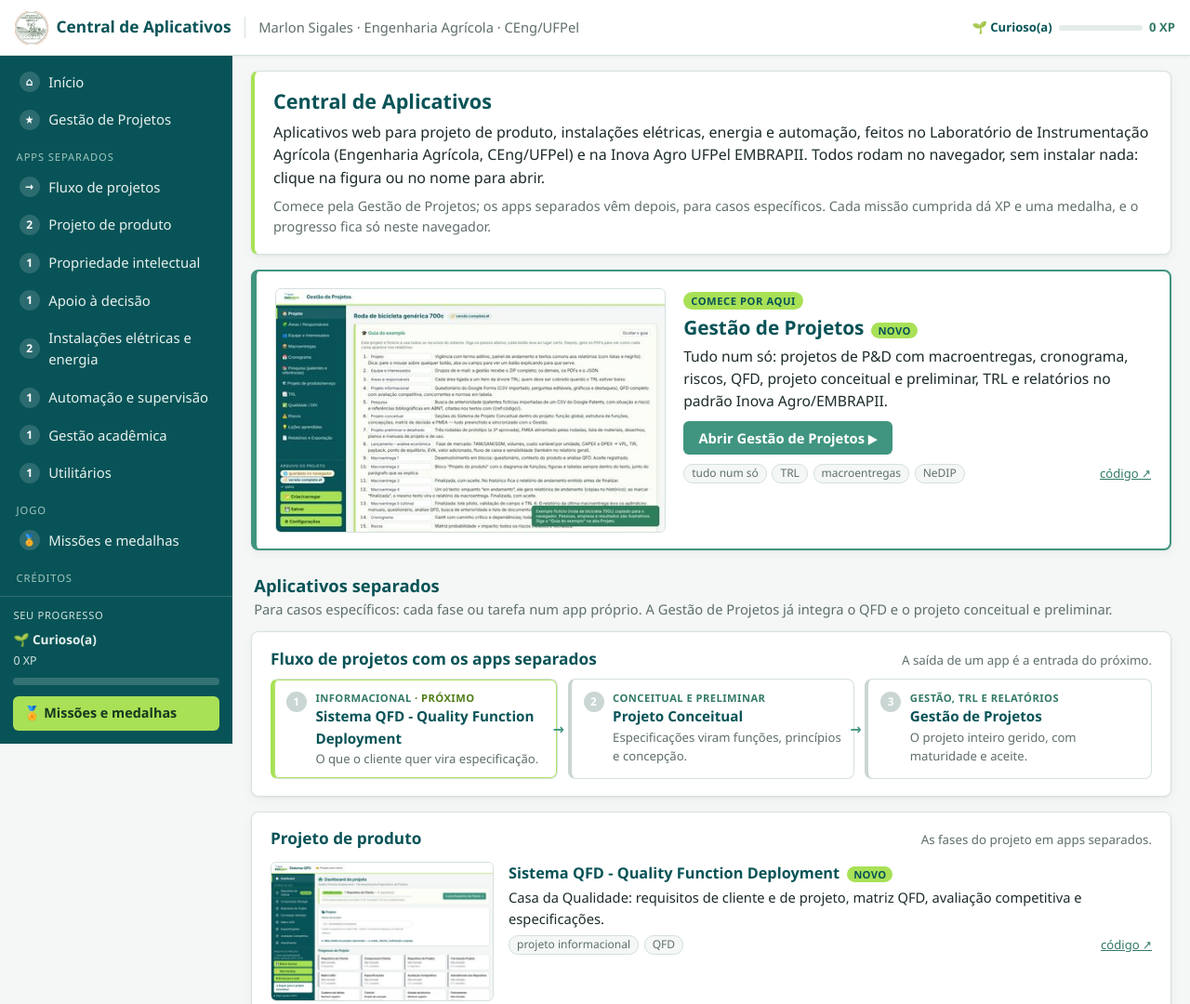
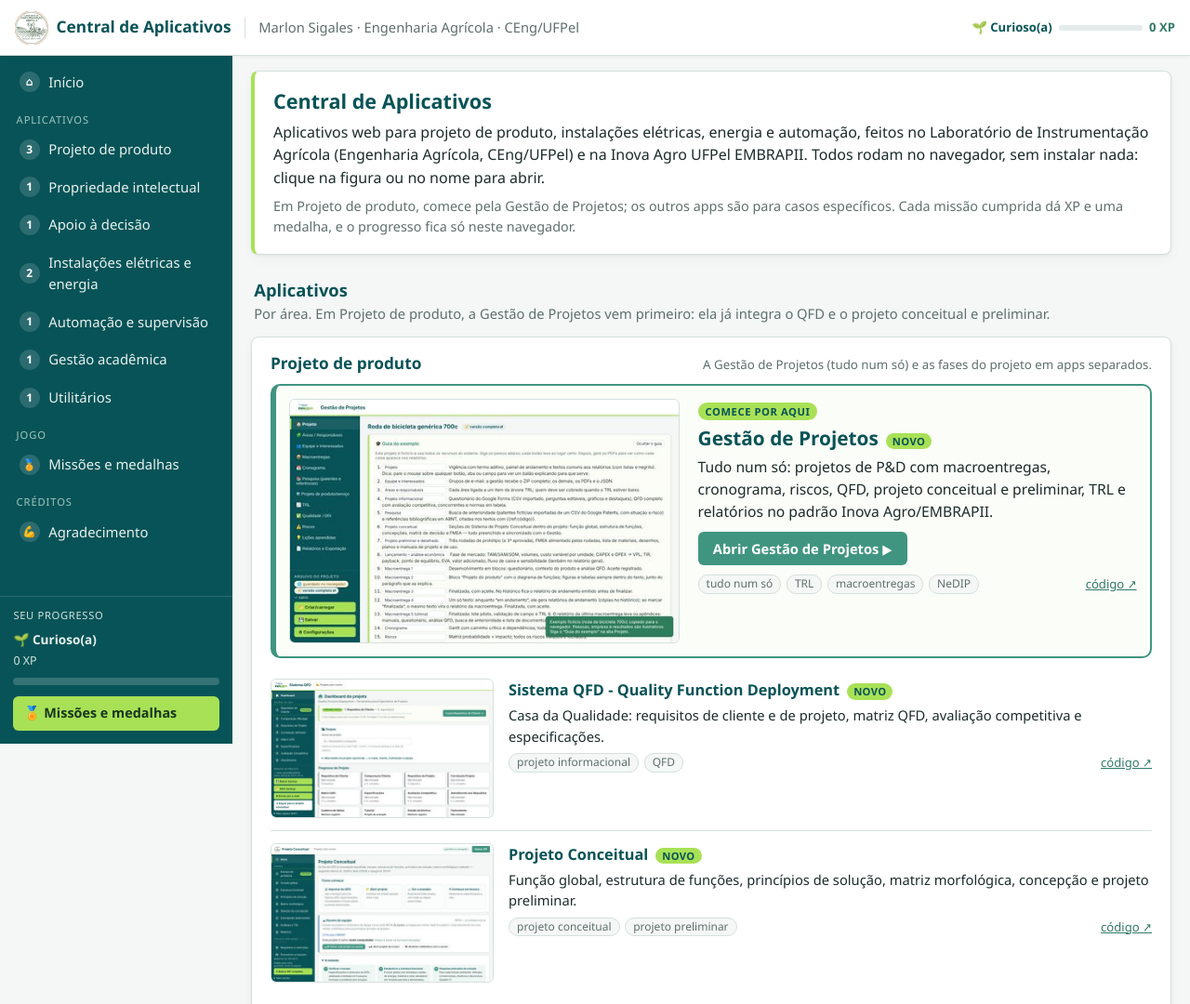
Before and after one commit to MarlonSigales/central-de-aplicativos, a plain HTML site: page index.html in a window 1280 px wide. Shown: the top 1080 px of the page at 93% size. Drawn offline with Linux system fonts and the light colour scheme.

Commit message:
Gestão de Projetos no topo de Projeto de produto; sem o card do fluxo de projetos
Co-Authored-By: Claude Opus 5.5 <noreply@anthropic.com>
Claude-Session: https://claude.ai/code/session_01GS2mRsJAHbwywEdBSG9PHj

```diff
--- a/css/style.css
+++ b/css/style.css
@@ -149,6 +149,9 @@ p + p { margin-top: 0.45rem; }
 .lista-apps { list-style: none; padding: 0; }
 .app-item { display: grid; grid-template-columns: 240px 1fr; gap: 1rem; align-items: start; padding: 0.8rem 0; border-top: 1px solid var(--borda); }
 .app-item:first-child { border-top: 0; padding-top: 0.2rem; }
+/* app em destaque no topo da sua categoria (Gestão de Projetos em Projeto de produto) */
+.app-item.app-item-destaque { display: block; border: 2px solid var(--verde); border-left-width: 6px; border-radius: 10px; padding: 0.9rem; margin-bottom: 0.6rem; background: #fbfdf8; }
+.app-item-destaque + .app-item { border-top: 0; }
 .app-fig { display: block; border: 1px solid var(--borda); border-radius: 6px; overflow: hidden; background: var(--fundo); aspect-ratio: 8 / 5; }
 a.app-fig:hover { border-color: var(--verde); box-shadow: 0 2px 10px rgba(8,83,87,.15); }
 .app-fig img { display: block; width: 100%; height: 100%; object-fit: cover; object-position: top left; }
--- a/index.html
+++ b/index.html
@@ -8,7 +8,7 @@
     <meta name="description" content="Aplicativos web de Marlon Sigales para projeto de produto (QFD, projeto conceitual, gestão de projetos), instalações elétricas, energia e automação. Todos rodam no navegador.">
     <link rel="icon" type="image/png" href="img/icone-instagri.png">
     <link rel="apple-touch-icon" href="img/icone-instagri-180.png">
-    <link rel="stylesheet" href="css/style.css?v=20261116a">
+    <link rel="stylesheet" href="css/style.css?v=20261118a">
 </head>
 <body>
     <header class="topbar">
@@ -40,20 +40,13 @@
                         <p>Aplicativos web para projeto de produto, instalações elétricas, energia e automação, feitos no
                             Laboratório de Instrumentação Agrícola (Engenharia Agrícola, CEng/UFPel) e na Inova Agro UFPel EMBRAPII.
                             Todos rodam no navegador, sem instalar nada: clique na figura ou no nome para abrir.</p>
-                        <p class="muted">Comece pela Gestão de Projetos; os apps separados vêm depois, para casos específicos. Cada missão cumprida dá XP e uma medalha, e o progresso fica só neste navegador.</p>
+                        <p class="muted">Em Projeto de produto, comece pela Gestão de Projetos; os outros apps são para casos específicos. Cada missão cumprida dá XP e uma medalha, e o progresso fica só neste navegador.</p>
                     </section>
 
-                    <section class="card card-destaque" id="destaque" hidden></section>
-
                     <div class="separados-topo" id="separados">
-                        <h2>Aplicativos separados</h2>
-                        <p>Para casos específicos: cada fase ou tarefa num app próprio. A Gestão de Projetos já integra o QFD e o projeto conceitual e preliminar.</p>
+                        <h2>Aplicativos</h2>
+                        <p>Por área. Em Projeto de produto, a Gestão de Projetos vem primeiro: ela já integra o QFD e o projeto conceitual e preliminar.</p>
                     </div>
-
-                    <section class="card" id="fluxo" hidden>
-                        <div class="card-topo"><h2>Fluxo de projetos com os apps separados</h2><small>A saída de um app é a entrada do próximo.</small></div>
-                        <ol class="fluxo" id="fluxo-lista"></ol>
-                    </section>
 
                     <div id="categorias"></div>
 
@@ -108,8 +101,8 @@
 
     <div class="aviso-flutuante" id="aviso" role="status" aria-live="polite"></div>
 
-    <script src="js/apps.js?v=20261116a"></script>
-    <script src="js/gamificacao.js?v=20261116a"></script>
-    <script src="js/app.js?v=20261116a"></script>
+    <script src="js/apps.js?v=20261118a"></script>
+    <script src="js/gamificacao.js?v=20261118a"></script>
+    <script src="js/app.js?v=20261118a"></script>
 </body>
 </html>
--- a/js/app.js
+++ b/js/app.js
@@ -2,7 +2,7 @@
  * © 2026 Central de Aplicativos — Marlon Sigales. Todos os direitos reservados; copiar, reproduzir ou alterar exige autorização do autor (ver LICENSE).
  *
  * Monta a página a partir do catálogo (js/apps.js) e liga o jogo de missões (js/gamificacao.js).
- * Ordem: o app em destaque (Gestão de Projetos) primeiro; os apps separados depois, por categoria.
+ * Ordem: por categoria; o app em destaque (Gestão de Projetos) vem primeiro, com mais destaque, dentro da sua categoria.
  */
 
 'use strict';
@@ -17,15 +17,13 @@ const Central = {
     ativos() { return APPS.filter((a) => a.ativo); },
     app(id) { return this.ativos().find((a) => a.id === id) || null; },
     destaque() { return this.ativos().find((a) => a.destaque) || null; },
-    separados() { const d = this.destaque(); return this.ativos().filter((a) => a !== d); },
+    separados() { const d = this.destaque(); return this.ativos().slice().sort((a, b) => (b === d) - (a === d)); }, // destaque primeiro na categoria
     categoriasComApps() { return CATEGORIAS.filter((c) => this.separados().some((a) => a.categoria === c.id)); },
     fluxo() { return FLUXO.filter((f) => { const a = this.app(f.app); return a && a.url; }); },
 
     iniciar() {
         this.estado = Gamificacao.carregar();
-        this.montarDestaque();
         this.montarCategorias();
-        this.montarFluxo();
         this.montarMenu();
         this.montarRegras();
         this.evento('visita');
@@ -51,11 +49,9 @@ const Central = {
         </div>`;
     },
 
-    montarDestaque() {
-        const a = this.destaque(), el = $('#destaque');
-        el.hidden = !a;
-        if (!a) { el.innerHTML = ''; return; }
-        el.innerHTML = `<div class="destaque" data-app="${esc(a.id)}">
+    /** O app em destaque, no topo da sua categoria e maior que os demais. */
+    itemDestaque(a) {
+        return `<li class="app-item app-item-destaque"><div class="destaque" data-app="${esc(a.id)}">
             ${this.linkApp(a, this.figura(a), 'app-fig')}
             <div class="app-texto">
                 <span class="destaque-rotulo">comece por aqui</span>
@@ -64,7 +60,7 @@ const Central = {
                 ${a.url ? `<p><a class="btn btn-primary" href="${esc(a.url)}" target="_blank" rel="noopener" data-abrir="${esc(a.id)}">Abrir ${esc(a.nome)} ▶</a></p>` : ''}
                 ${this.rodape(a)}
             </div>
-        </div>`;
+        </div></li>`;
     },
 
     montarCategorias() {
@@ -73,7 +69,7 @@ const Central = {
         $('#categorias').innerHTML = this.categoriasComApps().map((c) => `
             <section class="card categoria" id="cat-${esc(c.id)}">
                 <div class="card-topo"><h2>${esc(c.nome)}</h2><small>${esc(c.descricao)}</small></div>
-                <ul class="lista-apps">${sep.filter((a) => a.categoria === c.id).map((a) => this.itemApp(a)).join('')}</ul>
+                <ul class="lista-apps">${sep.filter((a) => a.categoria === c.id).map((a) => (a === this.destaque() ? this.itemDestaque(a) : this.itemApp(a))).join('')}</ul>
             </section>`).join('');
     },
 
@@ -88,26 +84,11 @@ const Central = {
         </li>`;
     },
 
-    montarFluxo() {
-        const f = this.fluxo();
-        $('#fluxo').hidden = f.length < 2;
-        $('#fluxo-lista').innerHTML = f.map((p, i) => {
-            const a = this.app(p.app);
-            return `<li><a class="fluxo-passo" href="${esc(a.url)}" target="_blank" rel="noopener" data-abrir="${esc(a.id)}" data-passo="${esc(a.id)}">
-                <span class="sidebar-num">${i + 1}</span>
-                <span><small>${esc(p.fase)}</small><b>${esc(a.nome)}</b><span>${esc(p.texto)}</span></span>
-            </a></li>`;
-        }).join('');
-    },
-
     montarMenu() {
         const link = (href, txt, num) => `<a class="sidebar-link" href="${href}">${num !== undefined ? `<span class="sidebar-num">${num}</span>` : ''}<span>${esc(txt)}</span></a>`;
-        const d = this.destaque();
         let h = link('#inicio', 'Início', '⌂');
-        if (d) h += link('#destaque', d.nome, '★');
         if (this.categoriasComApps().length) {
-            h += '<span class="sidebar-grupo">Apps separados</span>';
-            if (this.fluxo().length >= 2) h += link('#fluxo', 'Fluxo de projetos', '→');
+            h += '<span class="sidebar-grupo">Aplicativos</span>';
             h += this.categoriasComApps().map((c) => link(`#cat-${esc(c.id)}`, c.nome, this.separados().filter((a) => a.categoria === c.id).length)).join('');
         }
         h += '<span class="sidebar-grupo">Jogo</span>' + link('#progresso', 'Missões e medalhas', '🏅');
--- a/js/apps.js
+++ b/js/apps.js
@@ -10,7 +10,7 @@
  *   sozinhos os apps que não estão ativos. O progresso já guardado no navegador não quebra.
  *
  * PÔR UM APLICATIVO: copie um bloco, troque o id (único, sem espaço) e preencha os campos.
- *   destaque: true = aparece primeiro, sozinho, no topo da página (hoje: Gestão de Projetos).
+ *   destaque: true = aparece primeiro e maior dentro da sua categoria (hoje: Gestão de Projetos, em Projeto de produto).
  *   url vazia ('') = aparece como "endereço a cadastrar", sem botão de abrir.
  */
 
@@ -18,7 +18,7 @@
 
 /** Categorias dos apps separados (para casos específicos), na ordem em que aparecem. */
 const CATEGORIAS = [
-    { id: 'produto', nome: 'Projeto de produto', descricao: 'As fases do projeto em apps separados.' },
+    { id: 'produto', nome: 'Projeto de produto', descricao: 'A Gestão de Projetos (tudo num só) e as fases do projeto em apps separados.' },
     { id: 'pi', nome: 'Propriedade intelectual', descricao: 'Do invento ao pedido de patente.' },
     { id: 'decisao', nome: 'Apoio à decisão', descricao: 'Escolher entre alternativas com critérios explícitos.' },
     { id: 'eletrica', nome: 'Instalações elétricas e energia', descricao: 'Apps didáticos de Energização Rural e de Projeto de Instalações Elétricas Agroindustriais.' },
--- a/js/gamificacao.js
+++ b/js/gamificacao.js
@@ -68,7 +68,7 @@ const Gamificacao = (() => {
         },
         {
             id: 'fluxo-projeto', icone: '🧭', nome: 'Fluxo de projeto', bonus: 25,
-            texto: 'Abrir os apps do fluxo de projetos.',
+            texto: 'Abrir os apps de Projeto de produto (QFD, Projeto Conceitual e Gestão de Projetos).',
             requer: (apps, fluxo) => { const ids = idsFluxo(apps, fluxo); return ids.length >= 2 ? ids : null; },
             feita: (e, ids) => ids.every((id) => abriu(e, id)),
             alvo: (e, ids) => ({ abrir: primeiroSemAbrir(e, ids) })
```
